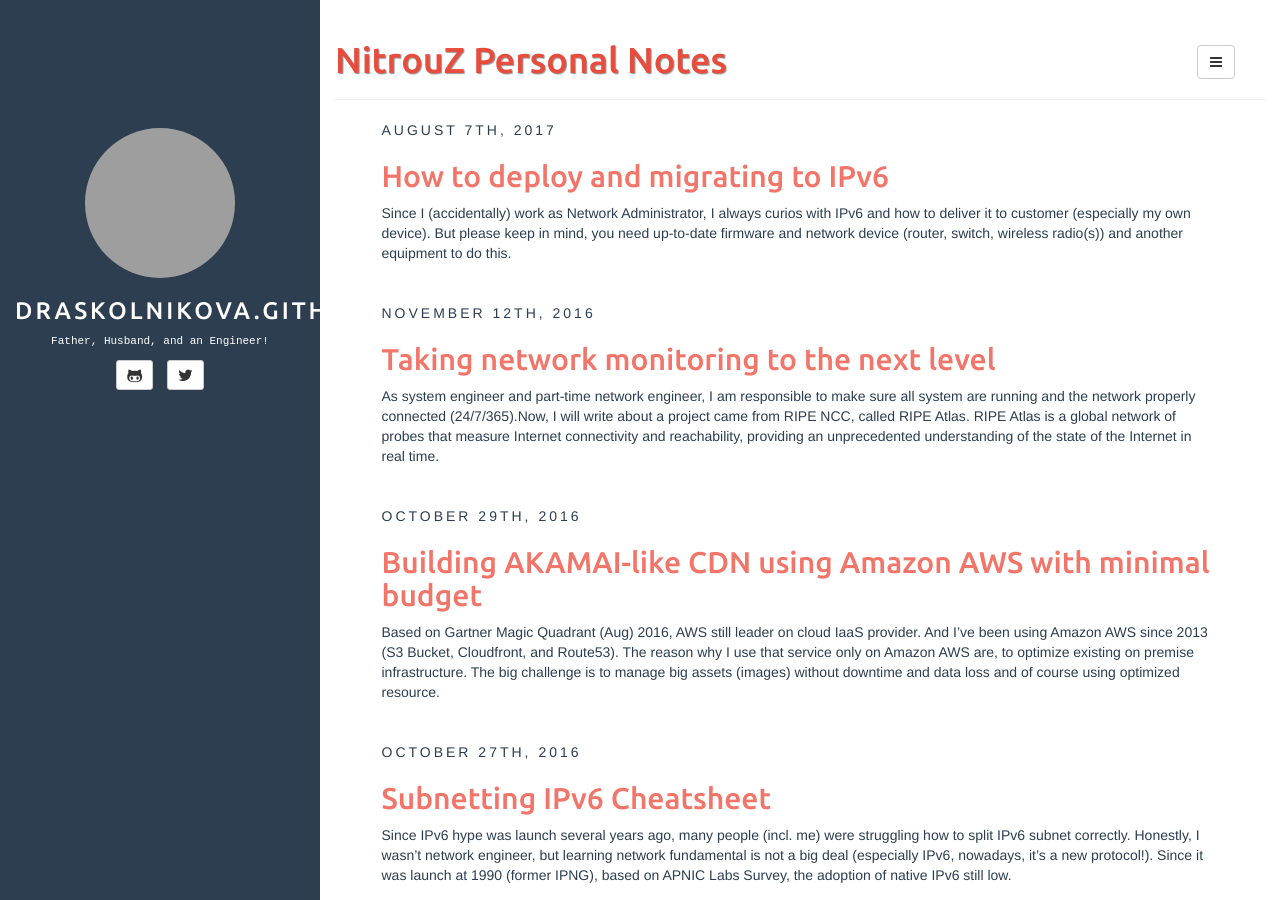
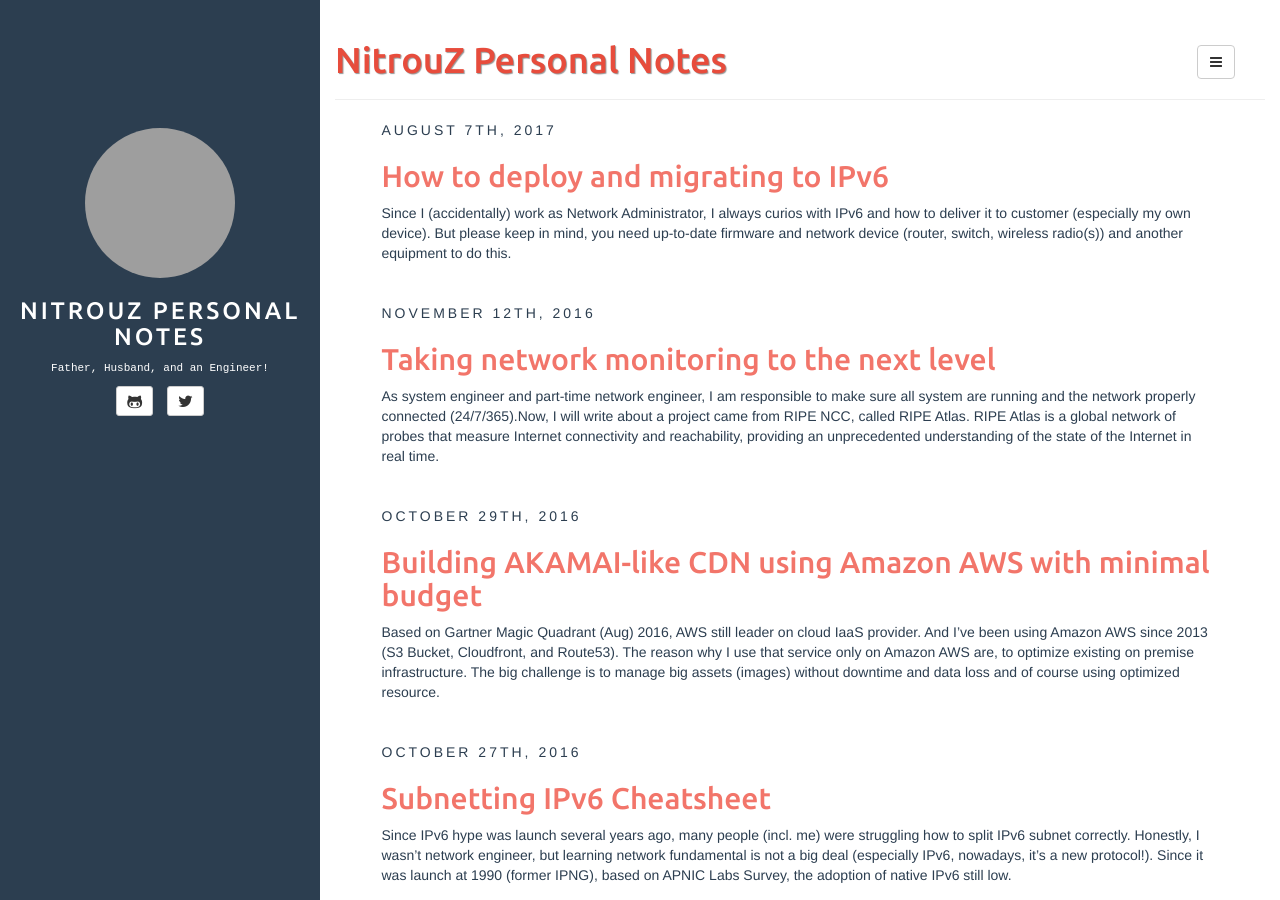
Before and after one commit to draskolnikova/draskolnikova.github.io, a Jekyll site: the page built from index.html, in a window 1280 px wide and 900 px high. Built offline with Jekyll 4.4.1, drawn with Linux system fonts in a browser that asks for light colours; the list of posts is cut into pages by our own code; grey boxes are pictures that could not be loaded.

Commit message:
Changes sidebar header

```diff
--- a/_includes/sidebar.html
+++ b/_includes/sidebar.html
@@ -4,7 +4,8 @@
 		<img src="//www.gravatar.com/avatar/{{site.author.email_md5}}?s=150" class="img-circle" />
 	</a>
 	<h3 class="title">
-        <a href="{{ site.BASE_PATH }}/">{{ site.title }}</a>
+		<!-- <a href="{{ site.BASE_PATH }}/">{{ site.title }}</a> -->
+		NitrouZ Personal Notes
     </h3>
 </header>
 
```
